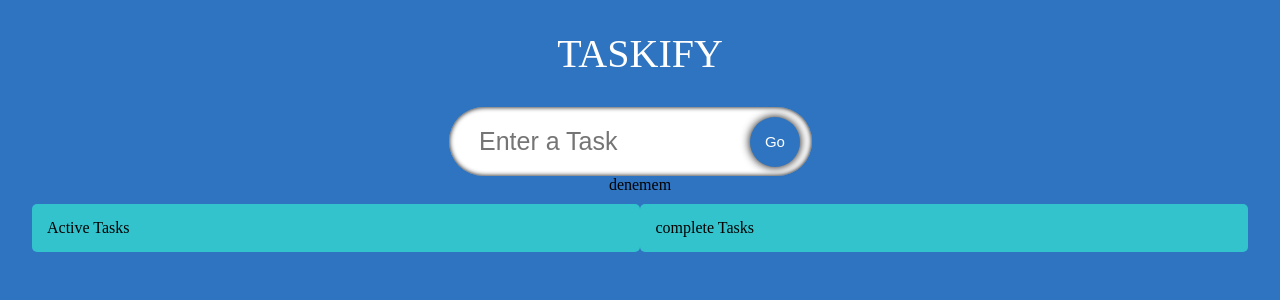
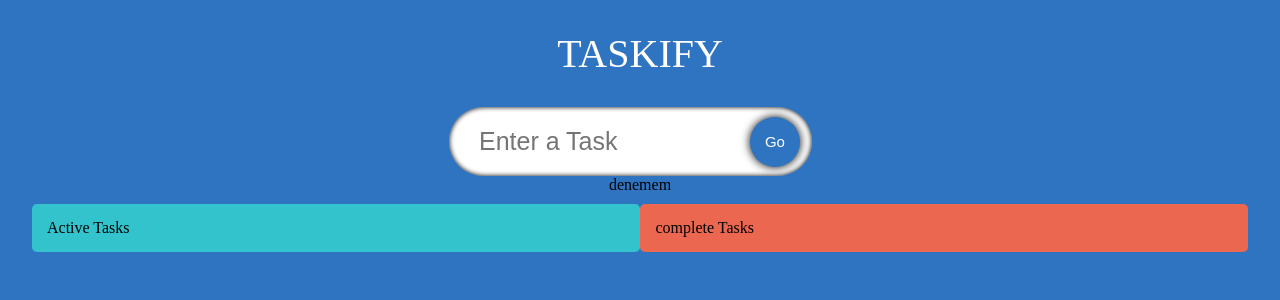
Before and after one commit to Msolmaz4/todoTyscript, a React (Create React App) app: page / in a window 1280 px wide. Shown: the top 300 px of the page. Built offline with nearby package versions, Linux system fonts and the light colour scheme; a web font is replaced by a local one.

Commit message:
react-beautiful-dnd

```diff
--- a/package.json
+++ b/package.json
@@ -11,6 +11,7 @@
     "@types/react": "^18.2.42",
     "@types/react-dom": "^18.2.17",
     "react": "^18.2.0",
+    "react-beautiful-dnd": "^13.1.1",
     "react-dom": "^18.2.0",
     "react-icons": "^4.12.0",
     "react-scripts": "5.0.1",
--- a/src/components/styles.css
+++ b/src/components/styles.css
@@ -41,7 +41,11 @@
     box-shadow: 0 0 5px black;
 }
 
-
+.todos__heading {
+  font-size: 30px;
+  /* text-align: center; */
+  color: white;
+}
 .container {
   width: 95%;
   display: flex;
@@ -58,7 +62,7 @@
     background-color: rgb(50, 195, 205);
   }
 .todos_single {
-    display: flex;
+  display: flex;
   border-radius: 5px;
   padding: 20px;
   margin-top: 15px;
@@ -80,6 +84,12 @@
     font-size: 25px;
     cursor: pointer;
   }
+
+
+  .remove {
+    background-color: rgb(235, 103, 80);
+  }
+
   @media (max-width: 1100px) {
     .todos {
       width: 45%;
```
Also changed, not shown: 1 other file (tests, documents, lock files or other folders).
